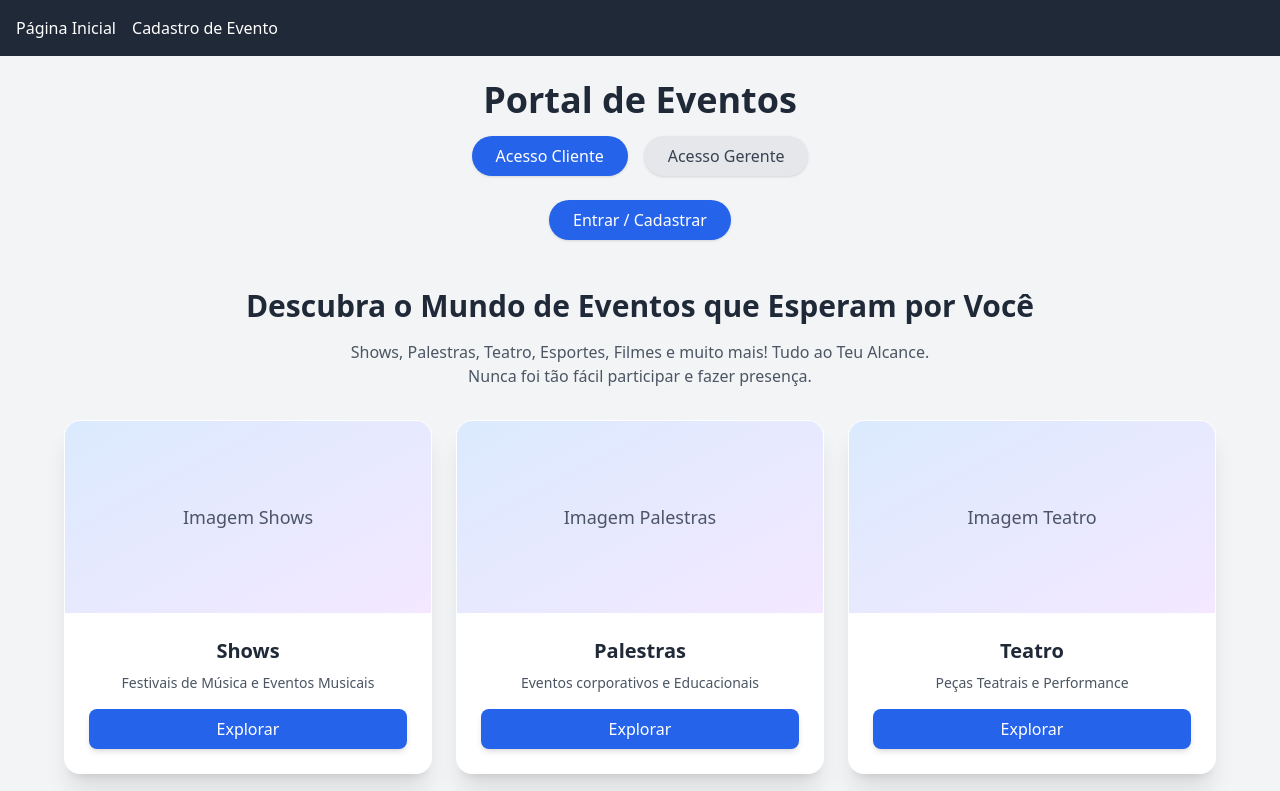
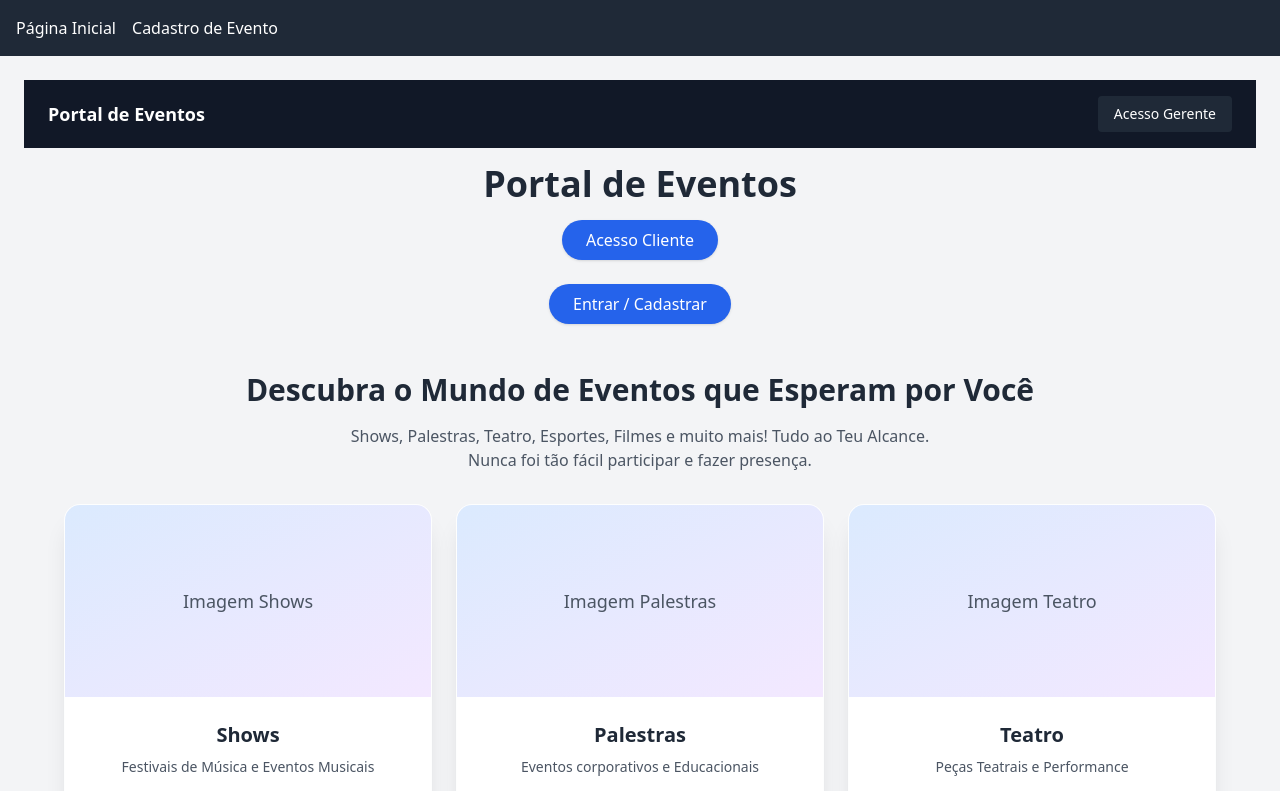
Before and after one commit to Andrehlb/portal-ingressos-frontend, a React (Vite) app: page / in a window 1280 px wide. Shown: the top 791 px of the page. Built offline with nearby package versions, Linux system fonts and the light colour scheme.

Commit message:
fix: enhance HomePage layout with header and access button for manager

```diff
--- a/src/pages/cliente/HomePage.jsx
+++ b/src/pages/cliente/HomePage.jsx
@@ -17,6 +17,19 @@ export default function HomePage() {
   return (
     <div className="min-h-screen bg-gray-100 p-6">
       {/* Cabeçalho */}
+      <header className="bg-gray-900 text-white flex justify-between items-center px-6 py-4 mb-4">
+        <nav className="flex gap-6">
+          <span className="text-lg font-semibold">Portal de Eventos</span>
+        </nav>
+
+        <button
+          onClick={() => setTipoAcesso('gerente') || setModalAberto(true)}
+          className="bg-gray-800 hover:bg-gray-700 text-sm px-4 py-2 rounded transition"
+        >
+          Acesso Gerente
+        </button>
+      </header>
+
       <div className="flex flex-col items-center mb-12">
         <h1 className="text-4xl font-bold text-gray-800 mb-4">Portal de Eventos</h1>
         {/* Botões de Acesso */}
@@ -26,12 +39,6 @@ export default function HomePage() {
             className={`px-6 py-2 rounded-full shadow transition ${tipoAcesso === 'cliente' ? 'bg-blue-600 text-white' : 'bg-gray-200 text-gray-700'}`}
           >
             Acesso Cliente
-          </button>
-          <button
-            onClick={() => setTipoAcesso('gerente')}
-            className={`px-6 py-2 rounded-full shadow transition ${tipoAcesso === 'gerente' ? 'bg-blue-600 text-white' : 'bg-gray-200 text-gray-700'}`}
-          >
-            Acesso Gerente
           </button>
         </div>
         <button
```
